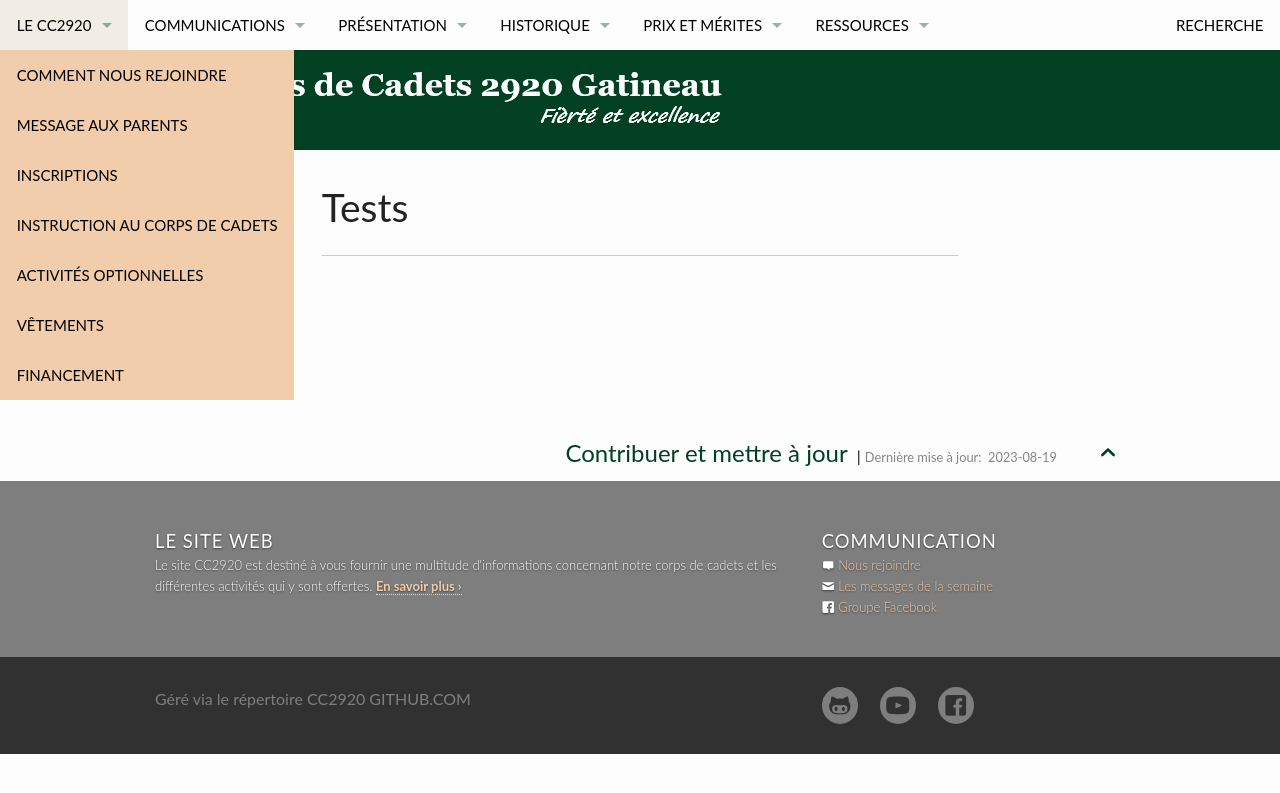
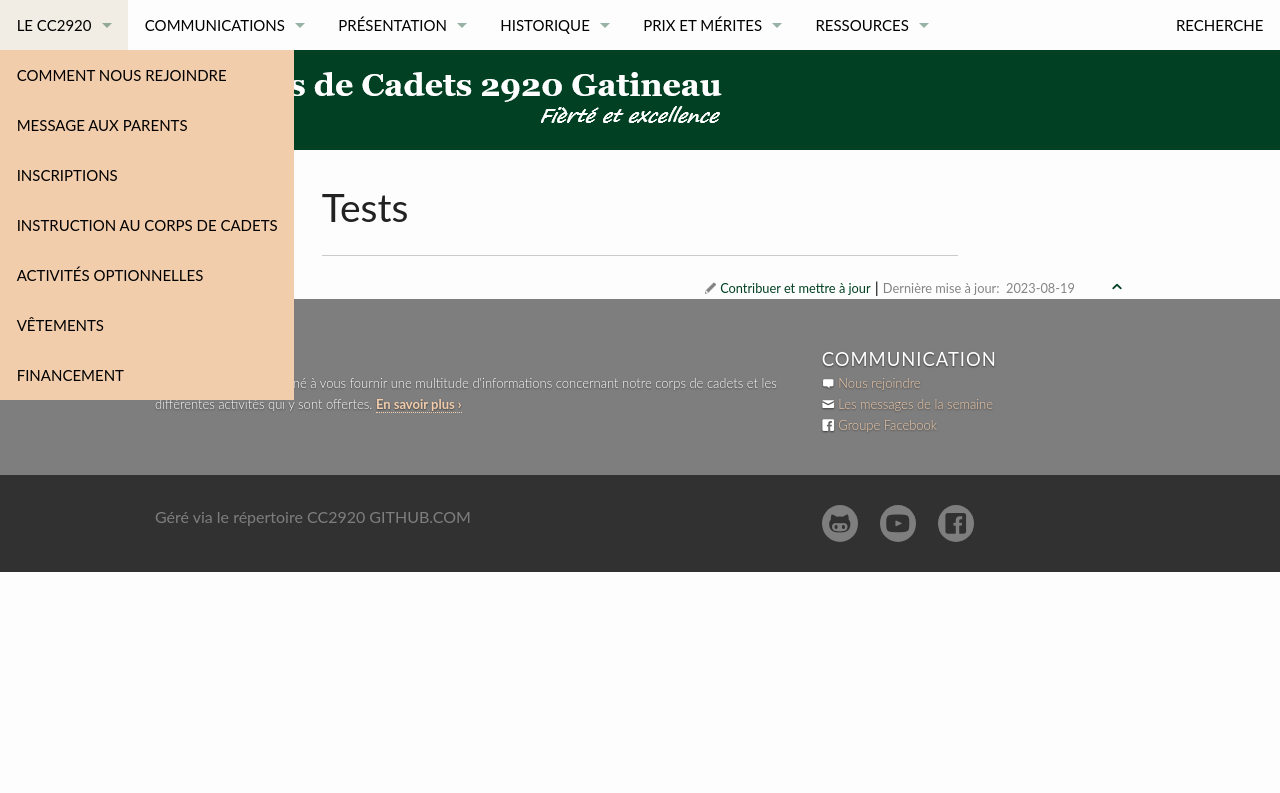
Before and after one commit to CC2920/web, a Jekyll site: the page built from tests.md, in a window 1280 px wide. Shown: the top 793 px of the page. Built offline with Jekyll 4.4.1, drawn with Linux system fonts in a browser that asks for light colours; our own code applies the rules of GitHub Pages for plain Markdown files.

Commit message:
Added link to edit content in Github

```diff
--- a/_config.yml
+++ b/_config.yml
@@ -20,7 +20,7 @@
 credits: 'Géré via le répertoire <a href="https://github.com/CC2920/web/" target="_blank">CC2920 GitHub.com</a>'
 # This is for the editing function in _/includes/improve_content
 # Leave it empty if your site is not on GitHub/GitHub Pages
-improve_content: https://github.com/CC2920/web/edit/main
+improve_content: https://github.com/CC2920/web/edit/main/content
 
 # Main author of the website
 # See > authors.yml
--- a/_includes/_footer.html
+++ b/_includes/_footer.html
@@ -1,9 +1,9 @@
-    <div id="up-to-top" class="row">
+    <div class="row">
       <div class="small-12 columns" style="text-align: right;">
+        <span class="icon-edit contribute-to-content-link">&nbsp;<a class="" href="{{ site.improve_content }}/{{ page.path }}">{{ site.data.language.help_improve_it }}</a></span> |
         <!-- modifed date time -->
-        <a href="{{ site.improve_content }}/{{ page.path }}">{{ site.data.language.help_improve_it }}</a> |
         <span class="modified-date">{{ site.data.language.last_modified_date }}{{ site.time | date: '%Y-%m-%d' }}</span>
-        <a class="iconfont" href="#top-of-page">&#xf108;</a>
+        <a id="up-to-top" class="iconfont" href="#top-of-page">&#xf108;</a>
       </div><!-- /.small-12.columns -->
     </div><!-- /.row -->
 
--- a/assets/css/styles_cc2920.scss
+++ b/assets/css/styles_cc2920.scss
@@ -76,6 +76,16 @@
     62px 31px 80px -69px rgba(0, 0, 0, 0.37)
   ;
 
+}
+
+//
+// default page - link to source content
+//
+.contribute-to-content-link {
+  font-size: 0.8em;
+  padding-left: 5px;
+  padding-bottom: 5px;
+  color: #858585;
 }
 
 //
```
